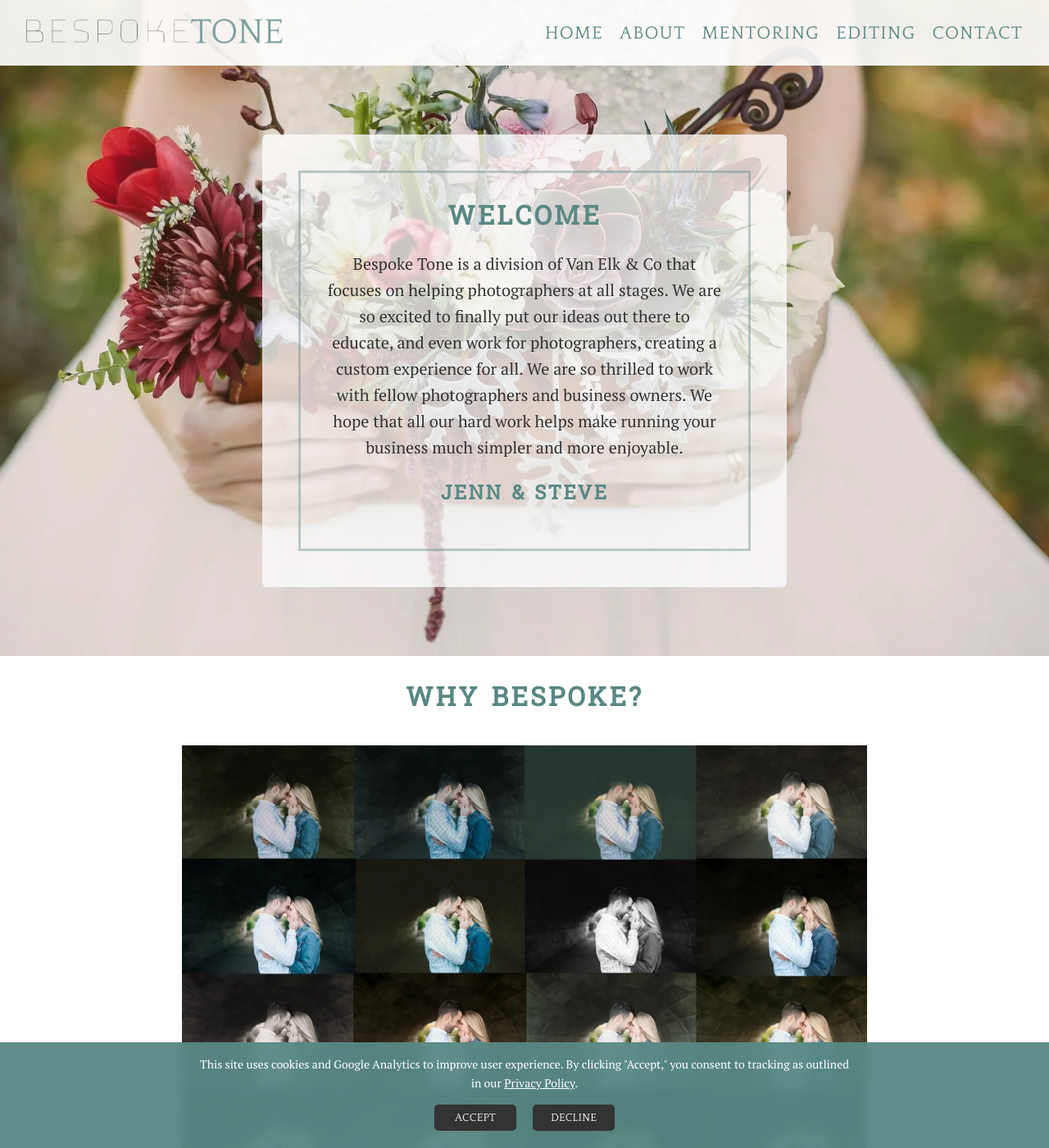
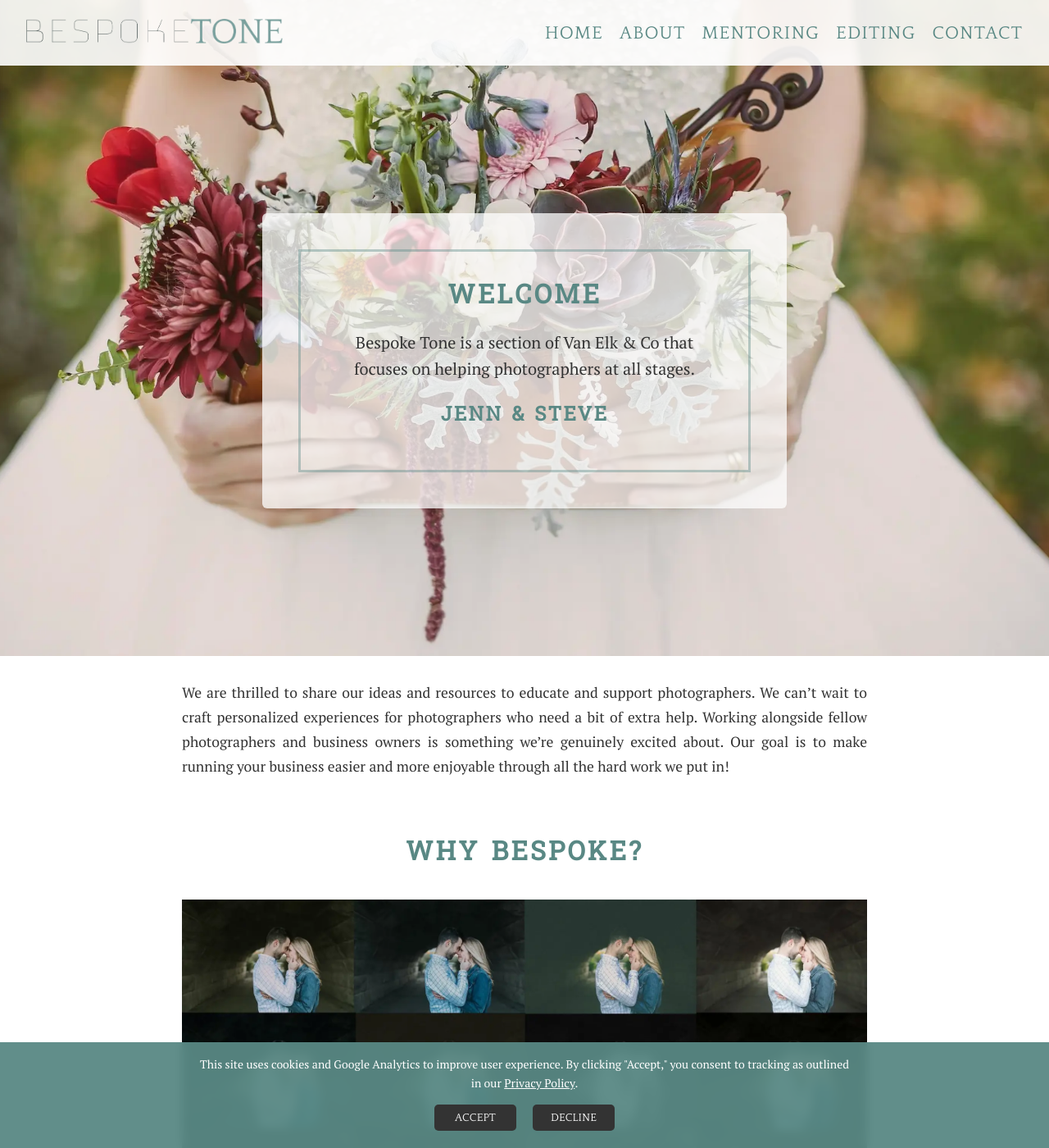
Before and after one commit to stevenvanelk/bespoketone, a Jekyll site: the page built from index.md, in a window 1280 px wide and 1400 px high. Shown: the whole window at 82% size. Built offline with Jekyll 4.4.1, drawn with Linux system fonts in a browser that asks for light colours.

Commit message:
Index Page Changes

```diff
--- a/index.md
+++ b/index.md
@@ -4,16 +4,17 @@ title: Home
 description: Helping photographers grow with custom editing and mentoring services.
 image: /images/global/bespoke-tone-social-sharing.webp
 ---
-
 {% include hero.html
   image="/images/index/bespoke-tone-edits-46.webp"
   image_small="/images/index/bespoke-tone-favorites-0020.webp"
   alt="flower clutch"
   heading="Welcome"
-  content="Bespoke Tone is a division of Van Elk & Co that focuses on helping photographers at all stages. We are so excited to finally put our ideas out there to educate, and even work for photographers, creating a custom experience for all. We are so thrilled to work with fellow photographers and business owners. We hope that all our hard work helps make running your business  much simpler and more enjoyable."
+  content="Bespoke Tone is a section of Van Elk & Co that focuses on helping photographers at all stages."
   subheading="Jenn & Steve"
 %}
-
+<section id="intro-cont" class="section">
+<p>We are thrilled to share our ideas and resources to educate and support photographers. We can’t wait to craft personalized experiences for photographers who need a bit of extra help. Working alongside fellow photographers and business owners is something we’re genuinely excited about. Our goal is to make running your business easier and more enjoyable through all the hard work we put in!</p>
+</section>
 <section id="about" class="section">
     <h2>Why Bespoke?</h2>
       <img src="images/index/bespoke-tone-edits.webp" alt="About Jenn and Steve" loading="lazy" />
```
